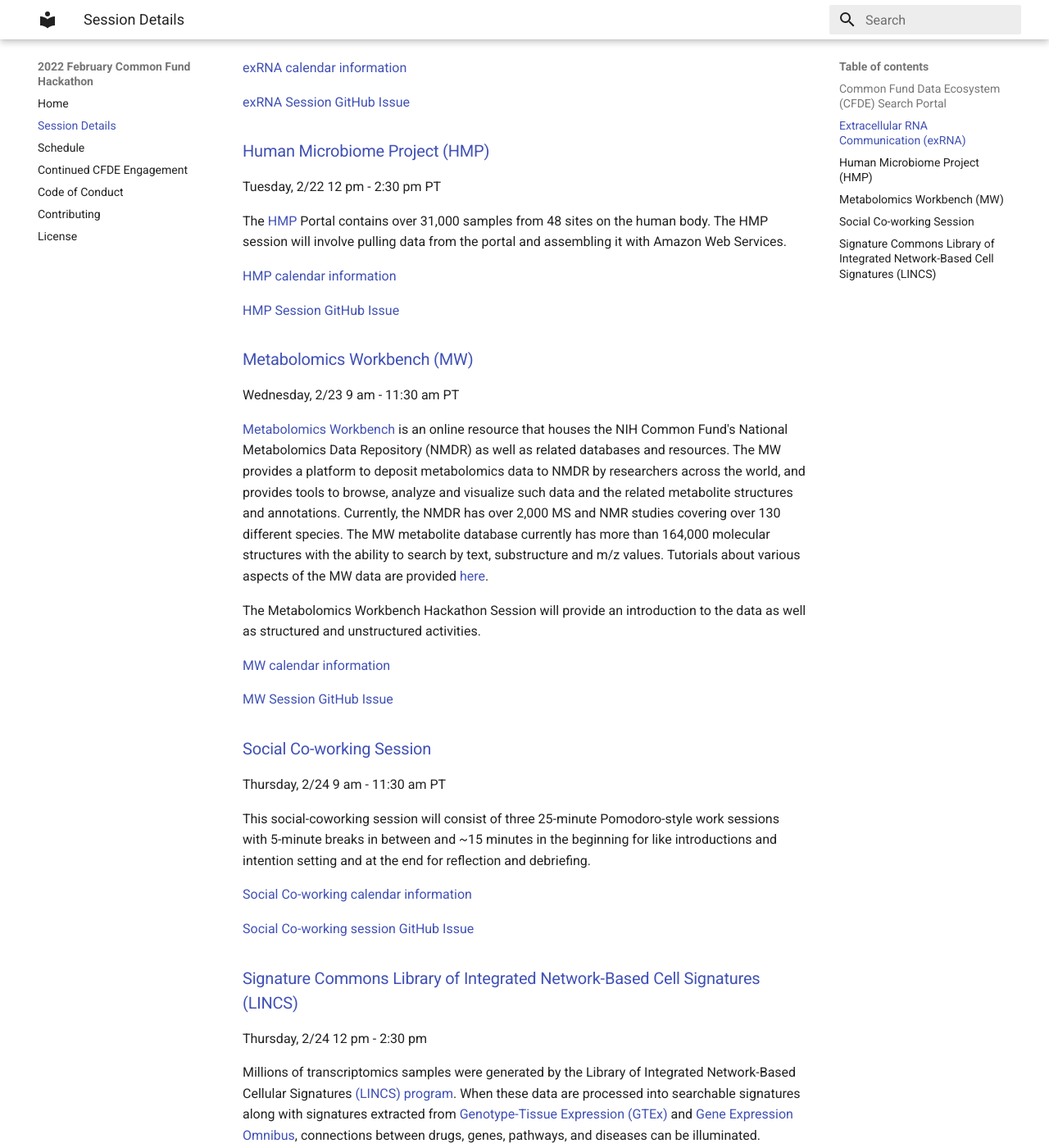
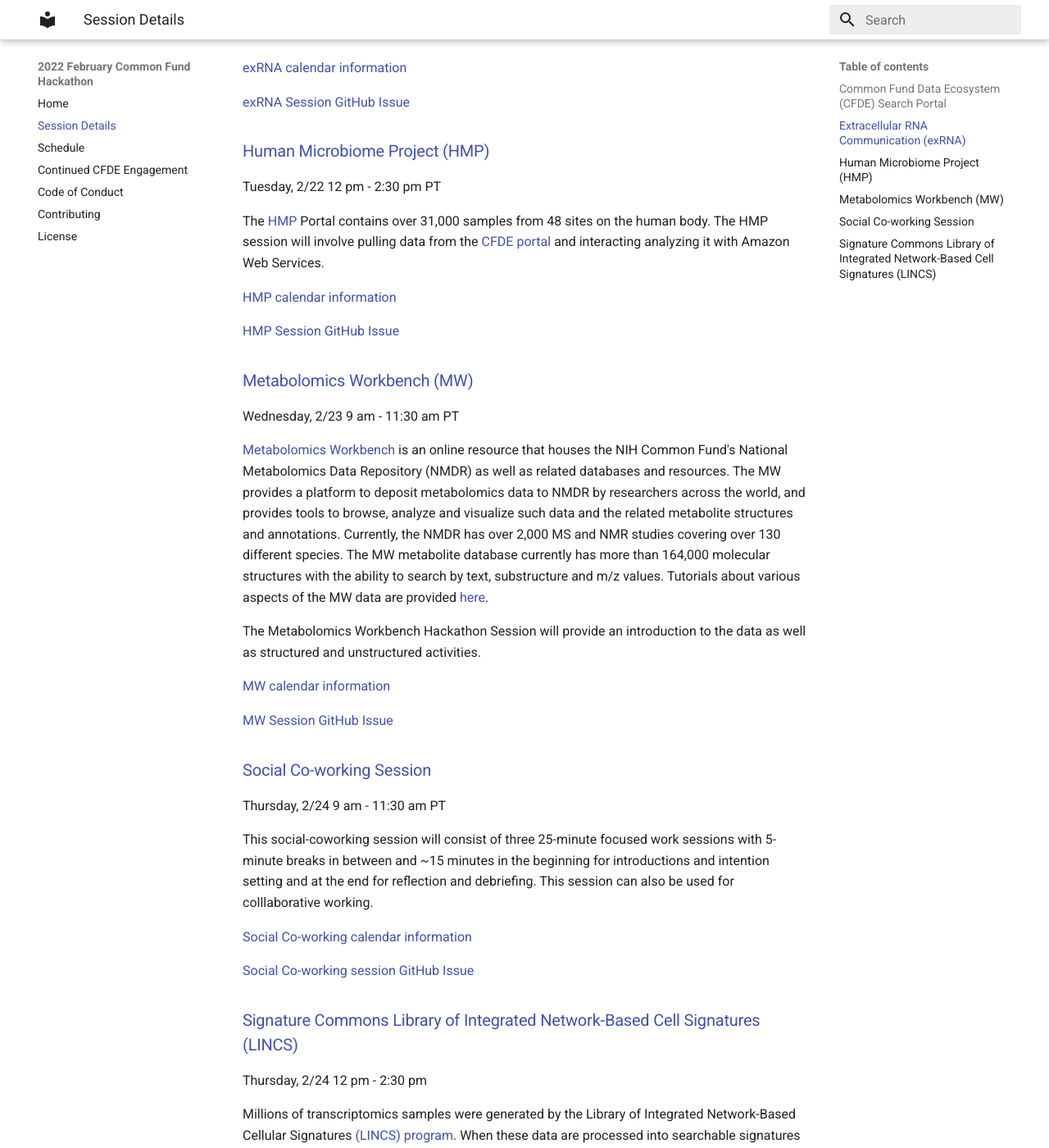
Before and after one commit to nih-cfde/2022-feb-hackathon, an MkDocs documentation site: the page built from docs/about.md, in a window 1280 px wide and 1400 px high, scrolled down 755 px. Shown: the whole window at 82% size. Built offline with MkDocs 1.6.1 and Material for MkDocs 9.7.7, drawn with Linux system fonts in a browser that asks for light colours; some of the changed text lies outside the part shown.

Commit message:
update info about hmp, portal, co-working

```diff
--- a/docs/about.md
+++ b/docs/about.md
@@ -32,7 +32,7 @@
 
 Tuesday, 2/22 12 pm - 2:30 pm PT
 
-The [HMP](https://portal.hmpdacc.org/) Portal contains over 31,000 samples from 48 sites on the human body. The HMP session will involve pulling data from the portal and assembling it with Amazon Web Services.
+The [HMP](https://portal.hmpdacc.org/) Portal contains over 31,000 samples from 48 sites on the human body. The HMP session will involve pulling data from the [CFDE  portal](https://app.nih-cfde.org/) and interacting analyzing it with Amazon Web Services.
 
 [HMP calendar information](https://www.nih-cfde.org/events/hackathon/)
 
@@ -54,7 +54,7 @@
 
 Thursday, 2/24 9 am - 11:30 am PT
 
-This social-coworking session will consist of three 25-minute Pomodoro-style work sessions with 5-minute breaks in between and ~15 minutes in the beginning for like introductions and intention setting and at the end for reflection and debriefing.
+This social-coworking session will consist of three 25-minute focused work sessions with 5-minute breaks in between and ~15 minutes in the beginning for introductions and intention setting and at the end for reflection and debriefing. This session can also be used for colllaborative working.
 
 [Social Co-working calendar information](https://www.nih-cfde.org/events/hackathon/)
 
```
Also changed, not shown: other parts of docs/about.md (+1 -1 lines).
